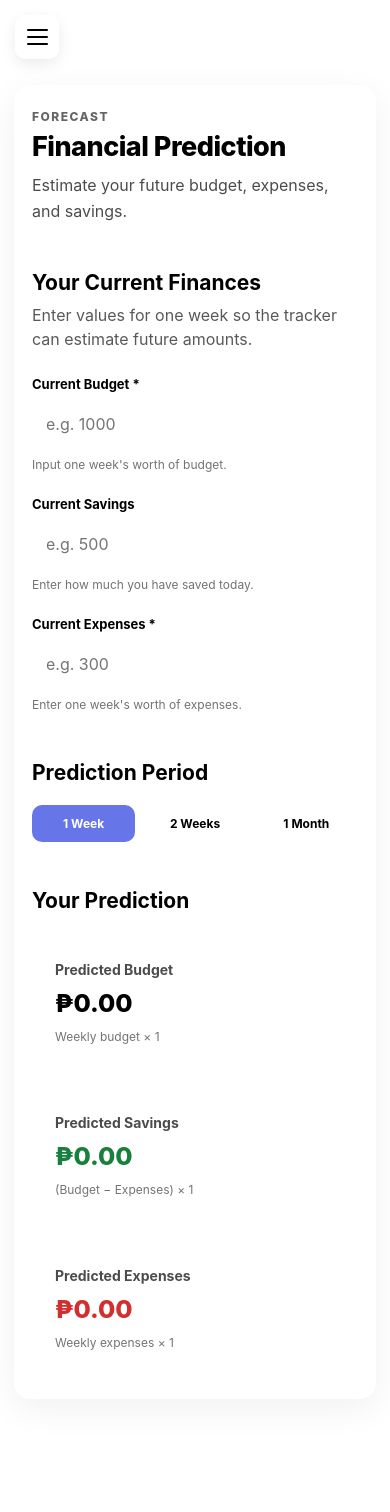
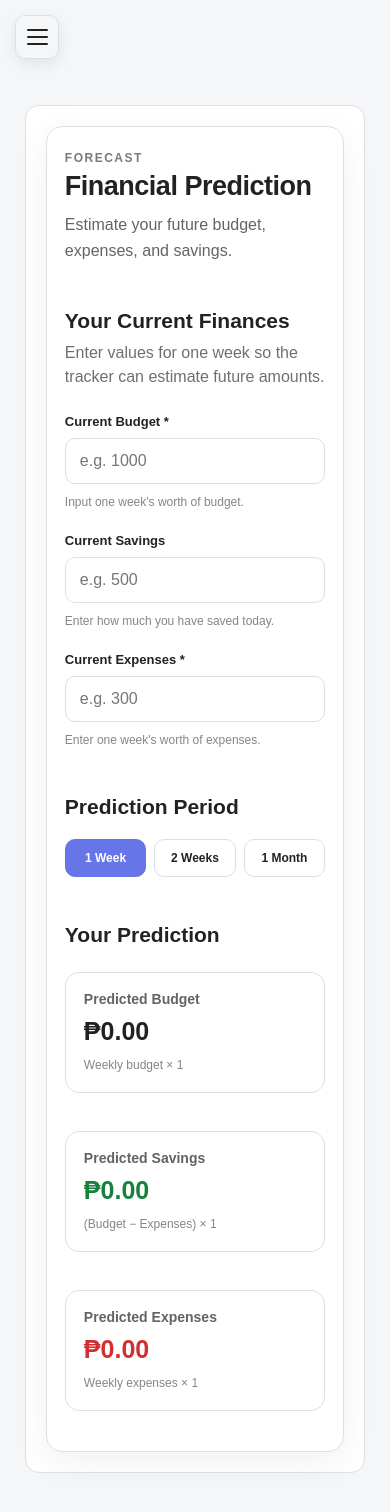
Before and after one commit to mfonso11/midterm-project-webdvt, a React (Vite) app: page /prediction in a window 390 px wide. Shown: the top 1512 px of the page. Before the commit the page ends 1449 px from the top, so only its background shows below. Built offline with nearby package versions, Linux system fonts and the light colour scheme.

Commit message:
added outlines

```diff
--- a/src/index.css
+++ b/src/index.css
@@ -1360,3 +1360,176 @@ main {
   }
 
 }
+
+:root {
+  --bg-color: #f5f6f8;
+  --card-color: #ffffff;
+  --border-color: #dcdfe4;
+  --text-color: #222222;
+  --muted-text: #6b7280;
+}
+
+.dark {
+  --bg-color: #15171a;
+  --card-color: #202328;
+  --border-color: #363a40;
+  --text-color: #f5f5f5;
+  --muted-text: #a1a1aa;
+}
+
+
+/* ================================
+   Main Page
+================================ */
+
+body {
+  margin: 0;
+  background-color: var(--bg-color);
+  color: var(--text-color);
+  font-family: Arial, sans-serif;
+  transition: background-color 0.25s ease,
+              color 0.25s ease;
+}
+
+
+/* ================================
+   Main Content Container
+================================ */
+
+.page-container {
+  width: 90%;
+  max-width: 1200px;
+  margin: 30px auto;
+  padding: 30px;
+  background-color: var(--card-color);
+  border: 1px solid var(--border-color);
+  border-radius: 16px;
+  box-sizing: border-box;
+}
+
+
+/* ================================
+   Cards / Boxes
+================================ */
+
+.card,
+.stat-card,
+.stat-box,
+.transaction-card,
+.transaction-box,
+.prediction-card,
+.prediction-box,
+.summary-card,
+.summary-box,
+.calculator-box,
+.calculator-container,
+.form-container,
+.detail-container,
+.dashboard-section,
+.dashboard-card {
+  background-color: var(--card-color);
+  border: 1px solid var(--border-color);
+  border-radius: 14px;
+  box-sizing: border-box;
+  transition:
+    background-color 0.25s ease,
+    border-color 0.25s ease,
+    box-shadow 0.2s ease,
+    transform 0.2s ease;
+}
+
+
+/* ================================
+   Card Spacing
+================================ */
+
+.card,
+.stat-card,
+.stat-box,
+.transaction-card,
+.transaction-box,
+.prediction-card,
+.prediction-box,
+.summary-card,
+.summary-box {
+  padding: 20px;
+}
+
+
+/* ================================
+   Hover Effect
+================================ */
+
+.transaction-card:hover,
+.transaction-box:hover,
+.summary-card:hover,
+.summary-box:hover,
+.prediction-card:hover,
+.prediction-box:hover {
+  border-color: #aeb4bc;
+  box-shadow: 0 4px 12px rgba(0, 0, 0, 0.06);
+  transform: translateY(-2px);
+}
+
+
+/* ================================
+   Input Fields
+================================ */
+
+input,
+select,
+textarea {
+  background-color: var(--card-color);
+  color: var(--text-color);
+  border: 1px solid var(--border-color);
+  border-radius: 8px;
+  padding: 10px 12px;
+  box-sizing: border-box;
+}
+
+
+/* ================================
+   Buttons
+================================ */
+
+button {
+  border: 1px solid var(--border-color);
+  border-radius: 8px;
+  padding: 10px 16px;
+  cursor: pointer;
+  transition:
+    background-color 0.2s ease,
+    transform 0.2s ease;
+}
+
+button:hover {
+  transform: translateY(-1px);
+}
+
+
+/* ================================
+   Mobile Spacing
+================================ */
+
+@media (max-width: 768px) {
+
+  .page-container {
+    width: 94%;
+    margin: 20px auto;
+    padding: 20px;
+    border-radius: 14px;
+  }
+
+  .card,
+  .stat-card,
+  .stat-box,
+  .transaction-card,
+  .transaction-box,
+  .prediction-card,
+  .prediction-box,
+  .summary-card,
+  .summary-box {
+    padding: 18px;
+    margin-bottom: 16px;
+  }
+}
```
